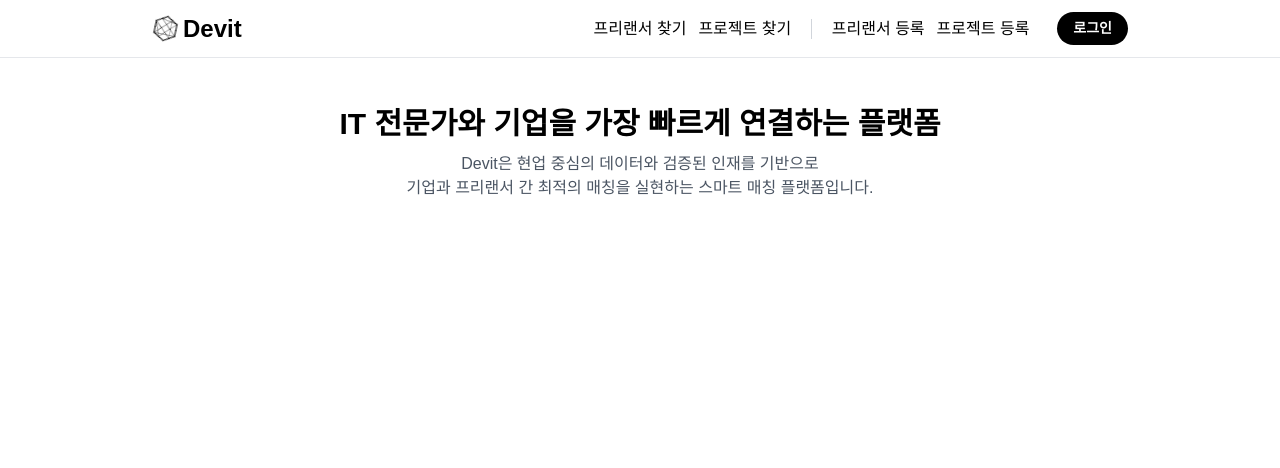
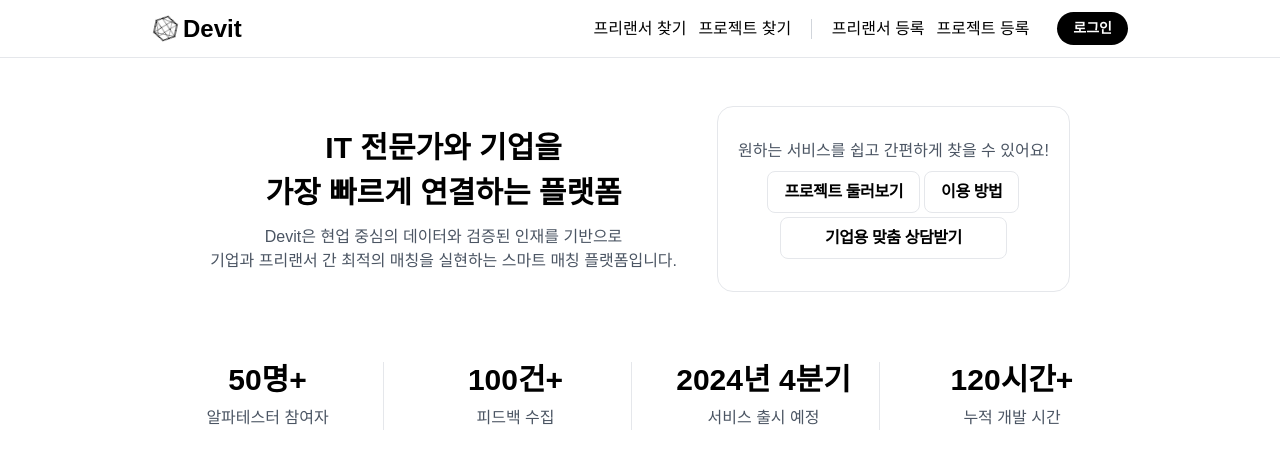
Before and after one commit to wowddok99/snip-front, a Next.js app: page /main in a window 1280 px wide. Shown: the top 468 px of the page. Built offline with nearby package versions, Linux system fonts and the light colour scheme; a web font is replaced by a local one.

Commit message:
feat: 메인 페이지 소개 섹션 최종 반영 및 주요 지표 영역 추가

```diff
--- a/src/app/main/page.tsx
+++ b/src/app/main/page.tsx
@@ -13,15 +13,57 @@ export default function Home() {
         <div className={""}>
             <Header onToggleMenu={toggleMenu}></Header>
             <MobileMenu isOpen={menuOpen} />
-            <main className={"max-w-5xl mx-auto px-6 py-12"}>
-                <section className={"flex flex-col gap-2.5 items-center text-center"}>
-                    <h1>
-                        <div className={"text-3xl font-bold"}>IT 전문가와 기업을 가장 빠르게 연결하는 플랫폼</div>
-                    </h1>
-                    <p className={"font-normal text-gray-600"}>
-                        Devit은 현업 중심의 데이터와 검증된 인재를 기반으로<br/>
-                        기업과 프리랜서 간 최적의 매칭을 실현하는 스마트 매칭 플랫폼입니다.
-                    </p>
+            <main className={"flex flex-col max-w-5xl mx-auto px-6 py-12"}>
+                {/* 서비스 소개 섹션 */}
+                <section className={"flex flex-col gap-[50px] md:gap-[70px]"}>
+                    <div className={"flex flex-col md:flex-row justify-center items-center gap-10"}>
+                        <div className={"flex flex-col gap-1.5 md:gap-2.5 items-center text-center"}>
+                            <h1>
+                                <div className={"text-[20px] md:text-[30px] font-bold"}>
+                                    IT 전문가와 기업을<br/>
+                                    가장 빠르게 연결하는 플랫폼
+                                </div>
+                            </h1>
+                            <p className={"text-[14px] md:text-[16px] font-normal text-gray-600"}>
+                                Devit은 현업 중심의 데이터와 검증된 인재를 기반으로<br/>
+                                기업과 프리랜서 간 최적의 매칭을 실현하는 스마트 매칭 플랫폼입니다.
+                            </p>
+                        </div>
+                        <div className={"flex flex-col gap-2 justify-center items-center px-5 py-8 rounded-2xl border-[1px]"}>
+                            <div className={"text-gray-600 text-center"}>원하는 서비스를 쉽고<br className={"md:hidden"}/> 간편하게 찾을 수 있어요!</div>
+                            <div className={"flex flex-col items-center justify-center gap-1"}>
+                                <div className={"flex justify-center gap-1"}>
+                                    <div className={"px-4 rounded-lg border-[1px] py-2 font-semibold tracking-tight cursor-pointer"}>
+                                        프로젝트 둘러보기
+                                    </div>
+                                    <div className={"px-4 rounded-lg border-[1px] py-2 font-semibold tracking-tight cursor-pointer"}>
+                                        이용 방법
+                                    </div>
+                                </div>
+                                <div className={"px-11 rounded-lg border-[1px] py-2 font-semibold tracking-tight cursor-pointer"}>
+                                    기업용 맞춤 상담받기
+                                </div>
+                            </div>
+                        </div>
+                    </div>
+                    <div className={"grid grid-cols-2 md:grid-cols-4 gap-4"}>
+                        <div className={"flex flex-col gap-2 justify-center items-center md:border-r"}>
+                            <div className={"text-2xl md:text-3xl font-bold"}>50명+</div>
+                            <div className={"text-m text-gray-600"}>알파테스터 참여자</div>
+                        </div>
+                        <div className={"flex flex-col gap-2 justify-center items-center md:border-r"}>
+                            <div className={"text-2xl md:text-3xl font-bold"}>100건+</div>
+                            <div className={"text-m text-gray-600"}>피드백 수집</div>
+                        </div>
+                        <div className={"flex flex-col gap-2 justify-center items-center md:border-r"}>
+                            <div className={"text-2xl md:text-3xl font-bold"}>2024년 4분기</div>
+                            <div className={"text-m text-gray-600"}>서비스 출시 예정</div>
+                        </div>
+                        <div className={"flex flex-col gap-2 justify-center items-center md:border-none"}>
+                            <div className={"text-2xl md:text-3xl font-bold"}>120시간+</div>
+                            <div className={"text-m text-gray-600"}>누적 개발 시간</div>
+                        </div>
+                    </div>
                 </section>
             </main>
         </div>
--- a/src/components/layout/MobileMenu.tsx
+++ b/src/components/layout/MobileMenu.tsx
@@ -21,7 +21,7 @@ export default function MobileMenu({ isOpen }: MobileMenuProps) {
                 <hr className="my-3 border-t border-gray-200" />
                 <div className="cursor-pointer">홈</div>
                 <hr className="my-3 border-t border-gray-200" />
-                <div className="text-gray-500 cursor-pointer">회원가입/로그인</div>
+                <div className="cursor-pointer">회원가입/로그인</div>
             </nav>
         </aside>
     );
```
